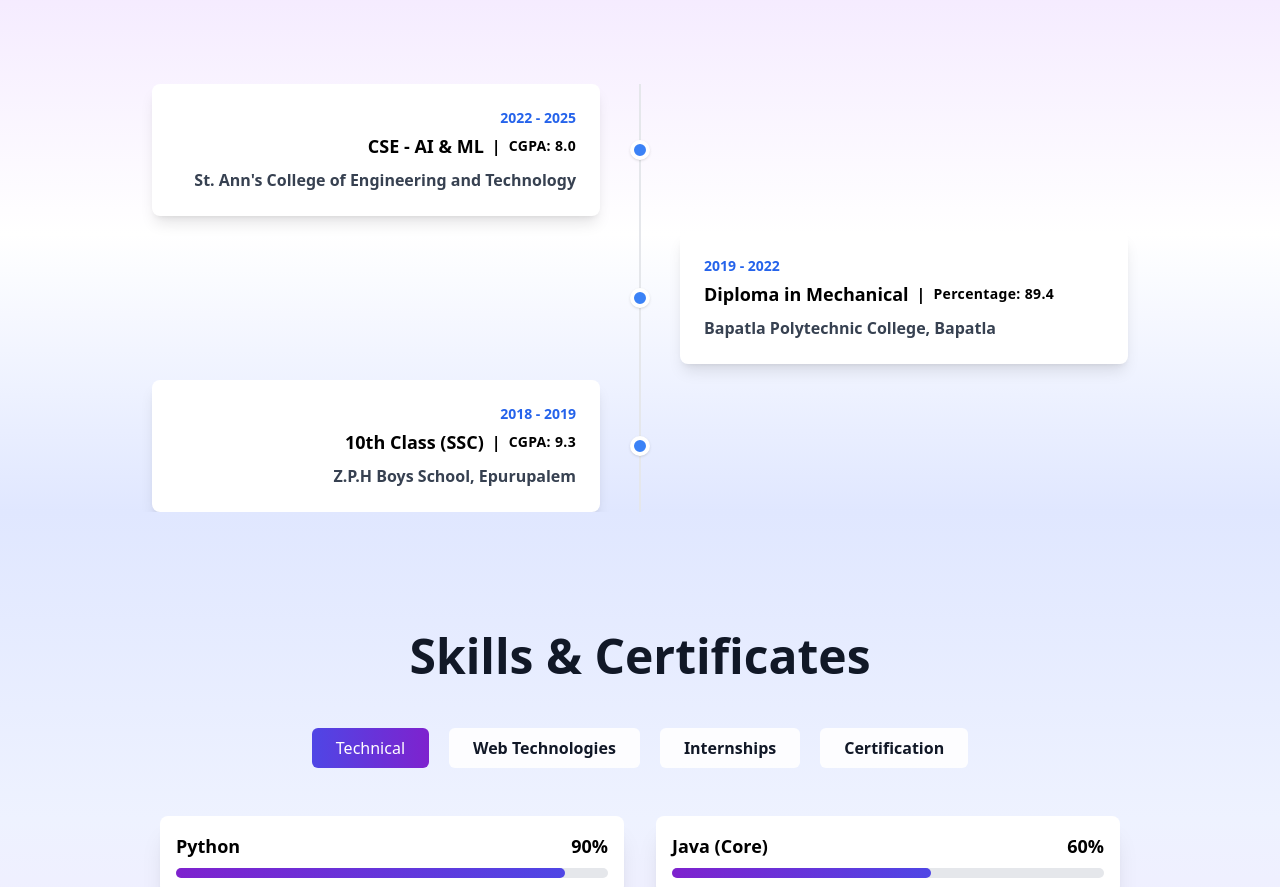
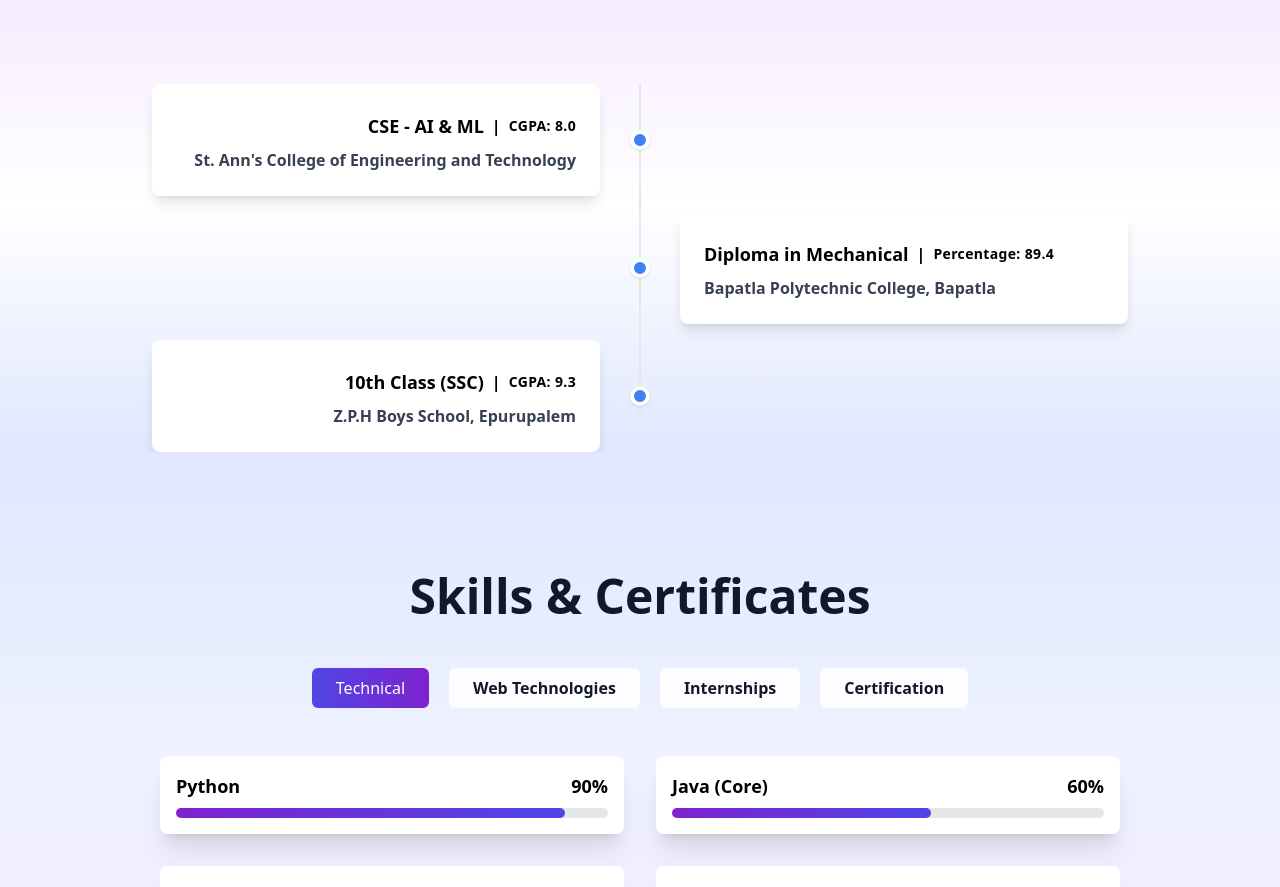
Before and after one commit to pavanpadavala2005/my_portfolio, a React (Vite) app in the folder Frontend/: page / in a window 1280 px wide. Shown: the part 796-1683 px from the top of the page. Built offline with nearby package versions, Linux system fonts and the light colour scheme; no server answers.

Commit message:
Update EducationSection.jsx

```diff
--- a/Frontend/src/components/EducationSection.jsx
+++ b/Frontend/src/components/EducationSection.jsx
@@ -29,9 +29,9 @@ const EducationSection = () => {
 									}`}>
 									{index % 2 === 0 && (
 										<div className="p-6 bg-white rounded-lg shadow-lg">
-											<div className="text-sm text-blue-600 font-semibold">
+{/* 											{/*<div className="text-sm text-blue-600 font-semibold">
 												{item.year}
-											</div>
+											</div> */}
 											<div className="flex gap-2 mt-1 font-bold justify-end items-center">
 												<p className="text-lg">{item.degree}</p>
 												<p className="">|</p>
@@ -56,9 +56,9 @@ const EducationSection = () => {
 									}`}>
 									{index % 2 === 1 && (
 										<div className="p-6 bg-white rounded-lg shadow-lg">
-											<div className="text-sm text-blue-600 font-semibold">
+											{/*<div className="text-sm text-blue-600 font-semibold">
 												{item.year}
-											</div>
+											</div>*/}
 											<div className="flex gap-2 mt-1 font-bold items-center">
 												<p className="text-lg">{item.degree}</p>
 												<p className="">|</p>
@@ -77,9 +77,9 @@ const EducationSection = () => {
 								<div className="w-full md:hidden ml-12">
 									<div className=" px-4 py-2 bg-white rounded-lg shadow-lg">
 										<div className="text-xs flex gap-2 items-center">
-											<p className="text-blue-600 font-semibold">
+											{/*<p className="text-blue-600 font-semibold">
 												{item.year}
-											</p>
+											</p>*/}
 											<p> | </p>
 											<p className="tracking-wide font-bold">
 												{item.percentage}
```
